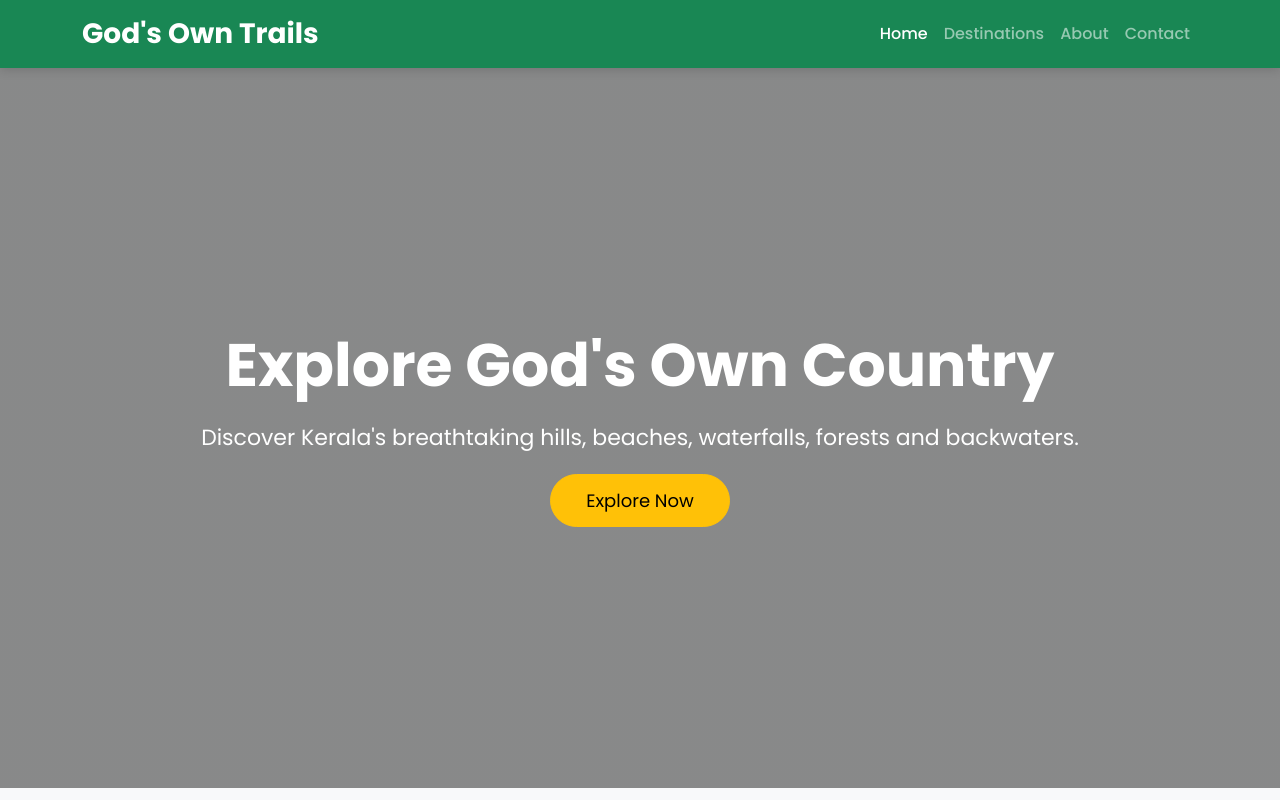
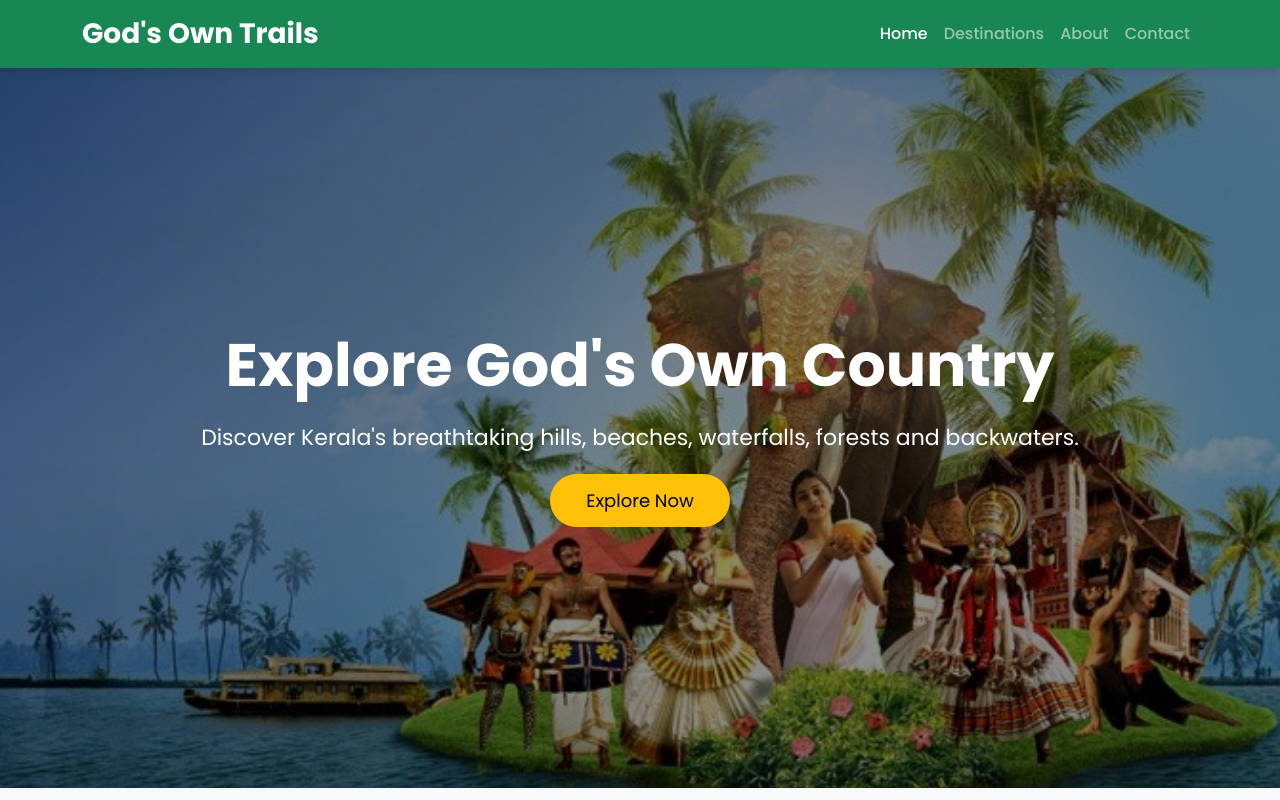
Before and after one commit to Haseenakts/travel-blog, a plain HTML site: page index.html in a window 1280 px wide. Shown: the top 800 px of the page. Drawn offline with nearby package versions, Linux system fonts and the light colour scheme.

Commit message:
Restore and update CSS styles in style.css

```diff
--- a/style.css
+++ b/style.css
@@ -42,7 +42,7 @@ body{
 .hero{
     height:90vh;
     background:linear-gradient(rgba(0,0,0,.45),rgba(0,0,0,.45)),
-    url("images/kerala-banner.jpg") center center/cover no-repeat;
+    url("kerala-banner.jpg") center center/cover no-repeat;
 
     display:flex;
     justify-content:center;
```
